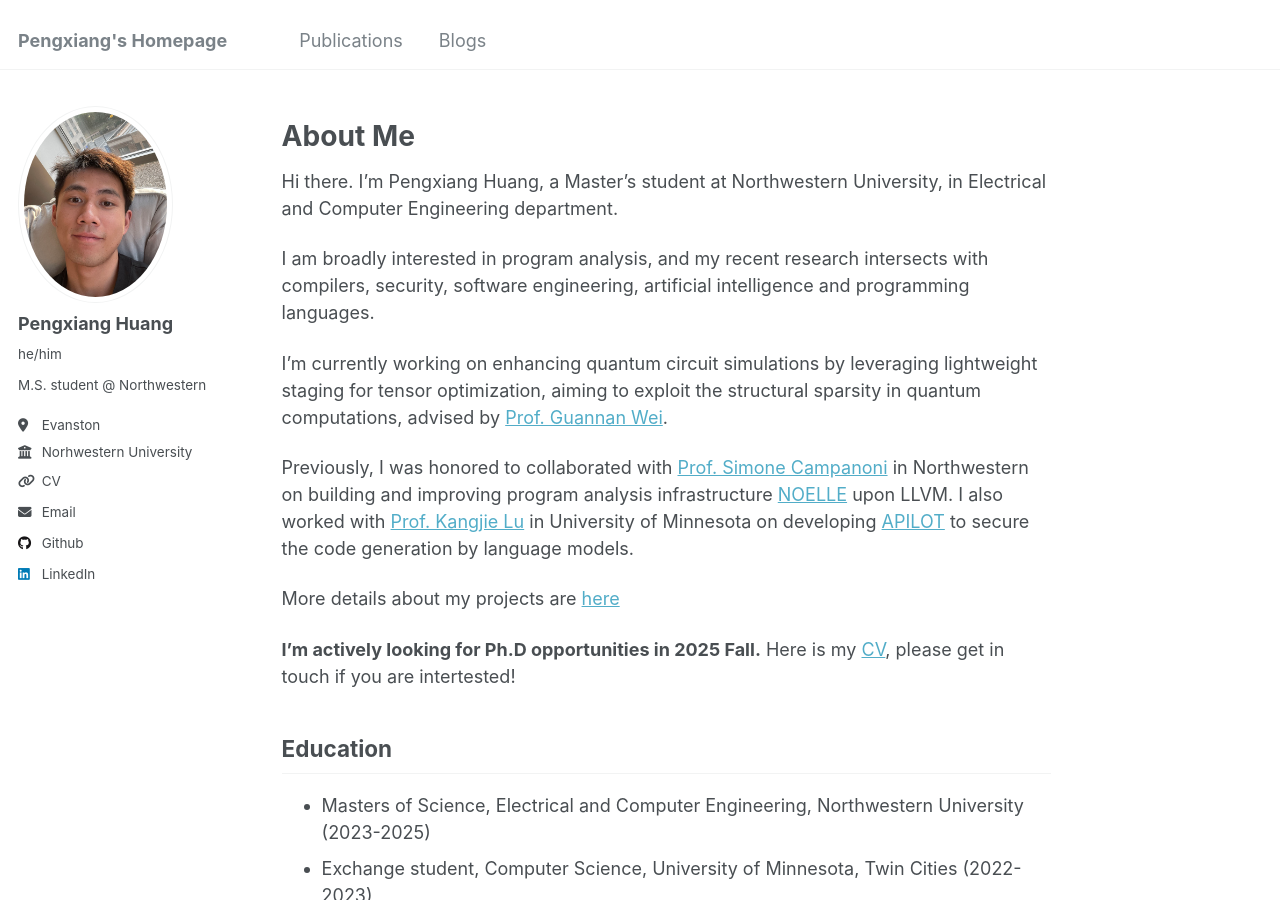
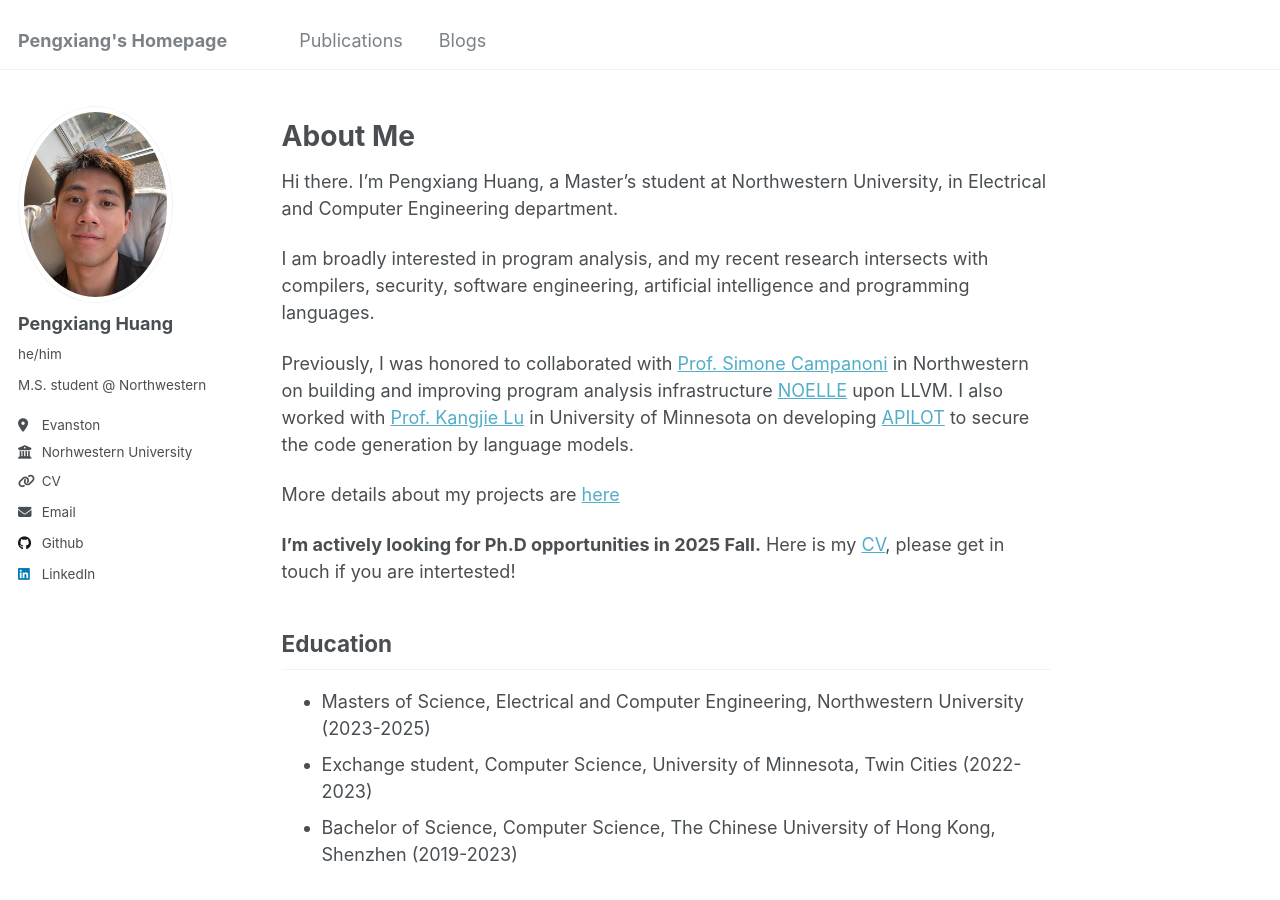
Before and after one commit to Pengxiang-Huang/Pengxiang-Huang.github.io, a Jekyll site: the page built from _pages/about.md, in a window 1280 px wide and 900 px high. Built offline with Jekyll 4.4.1, drawn with Linux system fonts in a browser that asks for light colours.

Commit message:
update current

```diff
--- a/_pages/about.md
+++ b/_pages/about.md
@@ -14,8 +14,8 @@ Hi there. I’m Pengxiang Huang, a Master’s student at Northwestern University
 
 I am broadly interested in program analysis, and my recent research intersects with compilers, security, software engineering, artificial intelligence and programming languages.
 
-I’m currently working on enhancing quantum circuit simulations by leveraging lightweight staging for tensor optimization,
-aiming to exploit the structural sparsity in quantum computations, advised by [Prof. Guannan Wei](https://continuation.passing.style/).
+<!-- I’m currently working on enhancing quantum circuit simulations by leveraging lightweight staging for tensor optimization,  -->
+<!-- aiming to exploit the structural sparsity in quantum computations, advised by [Prof. Guannan Wei](https://continuation.passing.style/). -->
 
 Previously, I was honored to collaborated with [Prof. Simone Campanoni](https://users.cs.northwestern.edu/~simonec/#gsc.tab=0) in Northwestern
 on building and improving program analysis infrastructure [NOELLE](https://github.com/arcana-lab/noelle?tab=readme-ov-file) upon LLVM.
```
